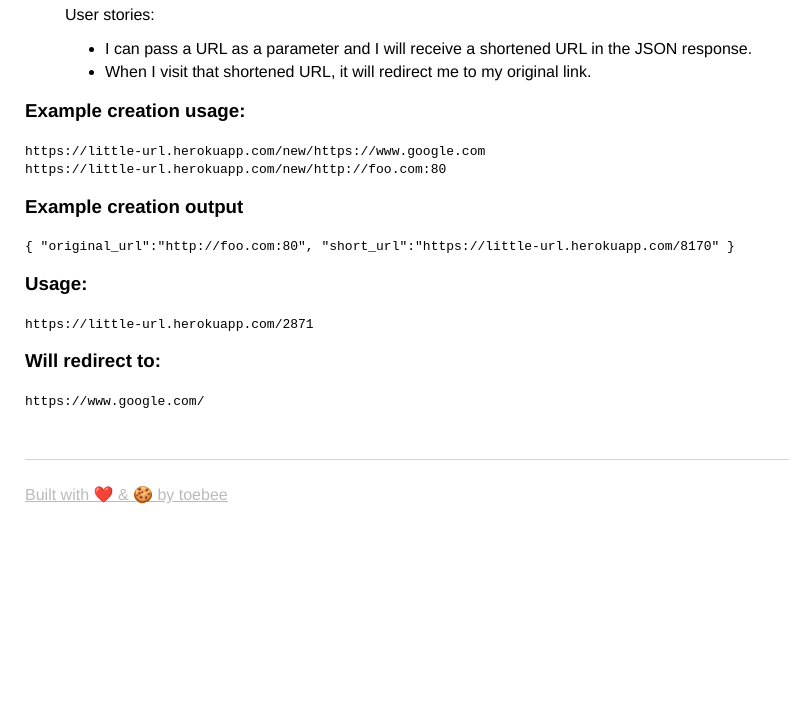
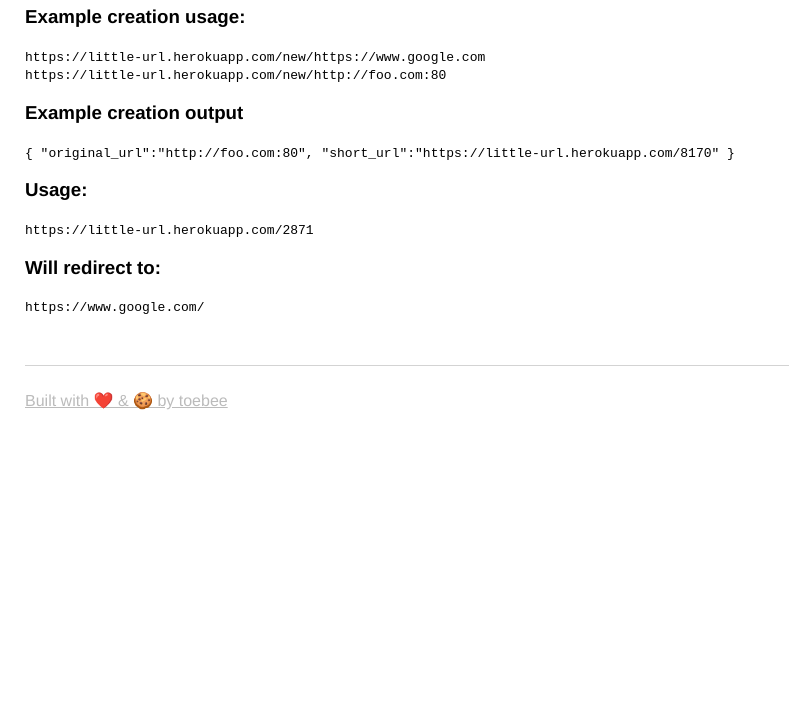
Before and after one commit to tobi-et-al/URL-Shortener-Microservice, a website: page views/index.html in a window 1280 px wide. Shown: the part 77-800 px from the top of the page, without its empty margins (0-789 px from the left). Drawn offline with nearby package versions, Linux system fonts and the light colour scheme.

Commit message:
Update index.html

```diff
--- a/views/index.html
+++ b/views/index.html
@@ -28,13 +28,6 @@
     <main>
       <section class="dreams">
       <div>
-           <blockquote>
-             <p>User stories:</p>
-             <ul>
-               <li>I can pass a URL as a parameter and I will receive a shortened URL in the JSON response.</li>
-               <li>When I visit that shortened URL, it will redirect me to my original link.</li>
-             </ul>
-           </blockquote>
         <h3>Example creation usage:</h3>
         <code>https://little-url.herokuapp.com/new/https://www.google.com</code><br><code>https://little-url.herokuapp.com/new/http://foo.com:80</code><h3>Example creation output</h3><code>{
   "original_url":"http://foo.com:80",
```
